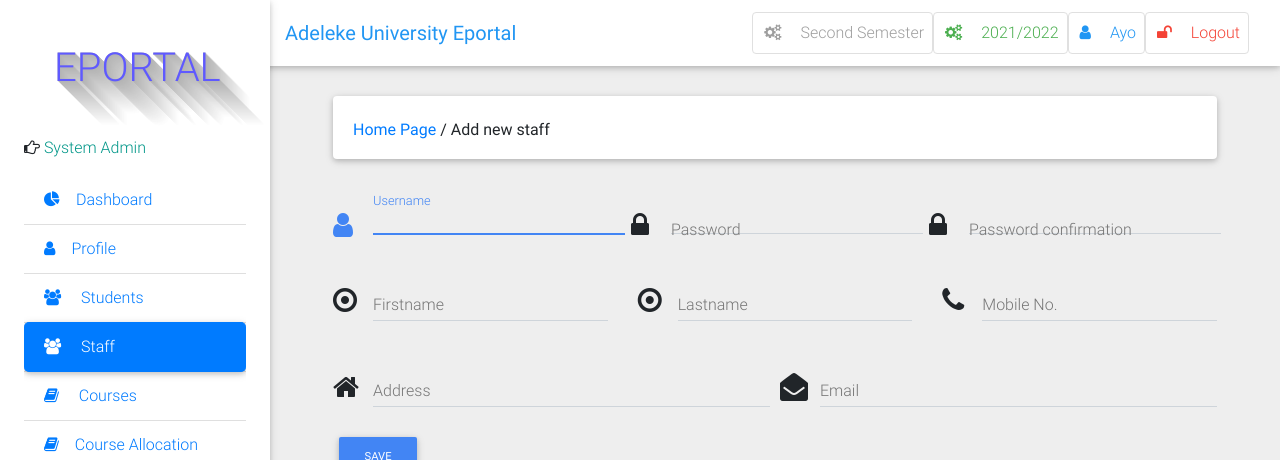
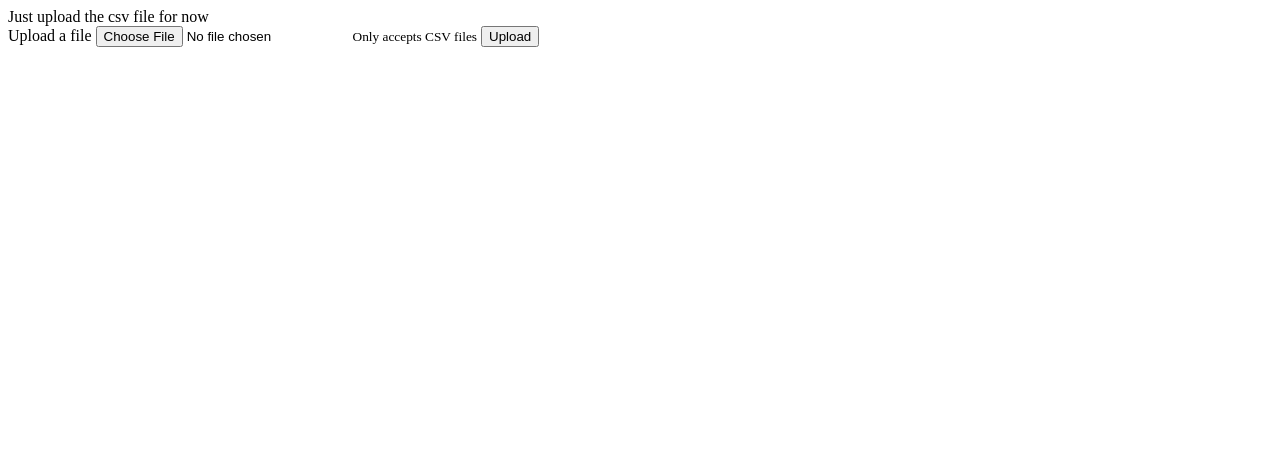
Before and after one commit to onamade/eportal-1, a Django app: page /staff/add/new/ in a window 1280 px wide. Shown: the top 460 px of the page. Run offline with Django 3.2, Linux system fonts and the light colour scheme; a user stored in the database is signed in; data comes from the database, SQL or seed files in the repository; both versions use the stored data as it was after the commit; some libraries are stand-ins or nearby versions.

Commit message:
addressed #8

```diff
--- a/result/templates/base.html
+++ b/result/templates/base.html
@@ -1,4 +1,4 @@
-{% load static %}
+{% load static %
 <!DOCTYPE html>
 <html lang="en">
     <head>
@@ -15,9 +15,9 @@
         <!-- Your custom styles (optional) -->
         <link href="{% static 'css/style.css' %}" rel="stylesheet">
 
-        <link rel="apple-touch-icon" sizes="180x180" href="{% static 'icons/apple-touch-icon.png' %}">
-        <link rel="icon" type="image/png" sizes="32x32" href="{% static 'icons/favicon-32x32.png' %}">
-        <link rel="icon" type="image/png" sizes="16x16" href="{% static 'icons/favicon-16x16.png' %}">
+        <link rel="apple-touch-icon" sizes="180x180" href="{% static 'icons/au.png' %}">
+        <link rel="icon" type="image/png" sizes="32x32" href="{% static 'icons/au.png' %}">
+        <link rel="icon" type="image/png" sizes="16x16" href="{% static 'icons/au.png' %}">
         <link rel="manifest" href="{% static 'icons/site.webmanifest' %}">
         <link rel="mask-icon" href="{% static 'icons/safari-pinned-tab.svg' %}" color="#5bbad5">
         <meta name="msapplication-TileColor" content="#2b5797">
--- a/result/templates/registration/add_staff.html
+++ b/result/templates/registration/add_staff.html
@@ -1,137 +1,29 @@
-{% extends 'base.html' %}
-
-{% load crispy_forms_tags %}
-{% block title %} Add New Staff | Eportal {% endblock title %}
-
-{% block side_bar %}
-    {% include 'partial_active_element.html' with active='staff' %}
-{% endblock side_bar %}
-
-{% block content %}
-<div class="container-fluid mt-5">
-        {% if messages %}
+<!DOCTYPE html>
+<html lang="en">
+<head>
+    <meta charset="UTF-8">
+    <title>Title</title>
+</head>
+<body>
+    {% if messages %}
         {% for message in messages %}
-          <div class="alert alert-success alert-dismissable">
-            <button type="button" class="close" data-dismiss="alert" aria-hidden="true">&times;</button>
-            {{ message }}
-          </div>
+            <div>
+                    <!-- | means OR operator-->
+                <strong>{{message|safe}}</strong>
+            </div>
         {% endfor %}
-      {% endif %}
-  <div class="card mb-4 wow fadeIn">
-    <div class="card-body d-sm-flex justify-content-between">
-      <h6 class="mb-2 mb-sm-0 pt-1">
-        <a href="/">Home Page</a>
-         <span>/</span>
-         <span>Add new {{ user_type }}</span>
-        </h6>
-    </div>
-  </div>
-<!-- Extended material form grid -->
-<form method="post">{% csrf_token %}
-  <!-- Grid row -->
-  <div class="form-row">
-    <!-- Grid column -->
-    <div class="col-md-4">
-      <!-- Material input -->
-      <div class="md-form form-group">
-        <i class="fa fa-user prefix"></i>
-        {{ form.username }}
-        <label for="inputEmail4MD">{{ form.username.label }}</label>
-        {{ form.username.errors }}
-      </div>
-    </div>
-    <!-- Grid column -->
-
-    <!-- Grid column -->
-    <div class="col-md-4">
-      <!-- Material input -->
-      <div class="md-form form-group">
-        <i class="fa fa-lock prefix"></i>
-        {{ form.password1 }}
-        <label for="inputPassword4MD">{{ form.password1.label }}</label>
-        {{ form.password1.errors }}
-      </div>
-    </div>
-    <!-- Grid column -->
-
-        <!-- Grid column -->
-    <div class="col-md-4">
-      <!-- Material input -->
-      <div class="md-form form-group">
-        <i class="fa fa-lock prefix"></i>
-        {{ form.password2 }}
-        <label for="inputPassword4MD">{{ form.password2.label }}</label>
-        {{ form.password2.errors }}
-      </div>
-    </div>
-    <!-- Grid column -->
-  </div>
-  <!-- Grid row -->
-
-  <!-- Grid row -->
-  <div class="row">
-    <!-- Grid column -->
-        <div class="col-md-4">
-      <!-- Material input -->
-      <div class="md-form form-group">
-        <i class="fa fa-dot-circle-o prefix"></i>
-       {{ form.firstname }}
-        <label for="inputCityMD">{{ form.firstname.label }}</label>
-        {{ form.firstname.errors }}
-      </div>
-    </div>
-    <!-- Grid column -->
-
-    <!-- Grid column -->
-    <div class="col-md-4">
-      <!-- Material input -->
-      <div class="md-form form-group">
-        <i class="fa fa-dot-circle-o prefix"></i>
-        {{ form.lastname }}
-        <label for="inputZipMD">{{ form.lastname.label }}</label>
-        {{ form.lastname.errors }}
-      </div>
-    </div>
-
-    <div class="col-md-4">
-      <!-- Material input -->
-      <div class="md-form form-group">
-        <i class="fa fa-phone prefix"></i>
-       {{ form.phone }}
-        <label for="inputCityMD">{{ form.phone.label }}</label>
-        {{ form.phone.errors }}
-      </div>
-    </div>
-  </div>
-  <!-- Grid row -->
-
-  <!-- Grid row -->
-  <div class="form-row">
-    <!-- Grid column -->
-
-    <div class="col-md-6">
-      <!-- Material input -->
-      <div class="md-form form-group">
-        <i class="fa fa-home prefix"></i>
-        {{ form.address }}
-        <label for="student_address">{{ form.address.label }}</label>
-        {{ form.address.errors }}
-      </div>
-    </div>
-    <!-- Grid column -->
-
-    <!-- Grid column -->
-    <div class="col-md-6">
-      <!-- Material input -->
-      <div class="md-form form-group">
-        <i class="fa fa-envelope-open prefix"></i>
-        {{ form.email }}
-        <label for="student_email">{{ form.email.label }}</label>
-        {{ form.email.errors }}
-      </div>
-    </div>
-  </div>
-  <button type="submit" class="btn btn-primary btn-md">Save</button>
-</form>
-</div>
-{% endblock %}
+    {% else %}
+    {{order}}
+    <form action="" method="POST" enctype="multipart/form-data">
+        {% csrf_token %}
+        <label for="file1"> Upload a file</label>
+        <input type="file" id="file1" name="file">
+        <small>Only accepts CSV files</small>
+        <button type="submit">Upload</button>
+    </form>
+    {% endif %}
+    {% comment %} {% for profile in profiles %}
+    {{profile.name}}
+    {% endfor %} {% endcomment %}
+</body>
+</html>
--- a/result/urls.py
+++ b/result/urls.py
@@ -1,46 +1,76 @@
 from django.urls import path
-from .import views
+from . import views
 
 urlpatterns = [
-	path('', views.home, name="home"),
-	path('register/', views.register, name="register"),
-	path('score/', views.add_score, name='add_score'),
-	path('score/<int:id>/', views.add_score_for, name='add_score_for'),
-	path('profile/', views.profile, name='profile'),
-	path('profile/view/<int:id>/', views.user_profile, name='user_profile'),
-	path('profile/edit/', views.profile_update, name='edit_profile'),
-	path('staff/', views.staff_list, name="staff_list"),
-	path('staff/add/new/', views.StaffAddView.as_view(), name="add_new_staff"),
-	path('staff/edit/<int:pk>/', views.edit_staff, name="edit_staff"),
-	path('staff/delete/<int:pk>/', views.delete_staff, name="delete_staff"),
-	path('courses/', views.course_list, name="course_list"),
-	path('courses/add/new', views.CourseAddView.as_view(), name="add_new_course"),
-	path('course/delete/<int:pk>/', views.delete_course, name="delete_course"),
-	path('course/edit/<int:pk>/', views.course_edit, name="course_edit"),
-	path('students/', views.student_list, name="student_list"),
-	path('student/add/new/', views.StudentAddView, name="add_new_student"),
-	path('student/delete/<int:pk>/', views.delete_student, name="delete_student"),
-	path('student/edit/<int:pk>/', views.edit_student, name="edit_student"),
-	path('session/', views.session_list_view, name="manage_session"),
-	path('session/add/new', views.session_add_view, name="create_new_session"),
-	path('session/edit/<int:pk>/', views.session_update_view, name="edit_session"),
-	path('session/delete/<int:pk>/', views.session_delete_view, name="delete_session"),
-	path('semester/', views.semester_list_view, name="manage_semester"),
-	path('semester/add/new', views.semester_add_view, name="create_new_semester"),
-	path('semester/edit/<int:pk>/', views.semester_update_view, name="edit_semester"),
-	path('semester/delete/<int:pk>/', views.semester_delete_view, name="delete_semester"),
-	path('result/', views.view_result, name="view_results"),
-	path('password/', views.change_password, name='change_password'),
-	path('course/assign/', views.CourseAllocationView.as_view(), name='course_allocation'),
-	path('course/registration/', views.course_registration, name='course_registration'),
-	path('course/drop/', views.course_drop, name='course_drop'),
-	path('course/allocated/', views.course_allocation_view, name='course_allocation_view'),
-	path('course/deallocate/<int:pk>/', views.withheld_course, name='withheld_course'),
-	path('students/carry-over-list/', views.carry_over, name='carry_over'),
-	path('students/repeat-list/', views.repeat_list, name='repeat_list'),
-	path('students/1st_class_list/', views.first_class_list, name='first_class_list'),
-	path('result/print/<int:id>/', views.result_sheet_pdf_view, name='result_sheet_pdf_view'),
-	path('registration/form/', views.course_registration_form, name='course_registration_form'),
-	path('api/data/', views.get_chart, name='chart'),
-	path('coursepdf/', views.course_registration_pdf, name='course_registration_pdf'),
+    path('', views.home, name="home"),
+    path('register/', views.register, name="register"),
+    path('score/', views.add_score, name='add_score'),
+    path('score/<int:id>/', views.add_score_for, name='add_score_for'),
+    path('profile/', views.profile, name='profile'),
+    path('profile/view/<int:id>/', views.user_profile, name='user_profile'),
+    path('profile/edit/', views.profile_update, name='edit_profile'),
+    path('staff/', views.staff_list, name="staff_list"),
+    path('staff/add/new/', views.StaffAddView, name="add_new_staff"),
+    path('staff/edit/<int:pk>/', views.edit_staff, name="edit_staff"),
+    path('staff/delete/<int:pk>/', views.delete_staff, name="delete_staff"),
+    path('courses/', views.course_list, name="course_list"),
+    path('courses/add/new',
+         views.CourseAddView.as_view(),
+         name="add_new_course"),
+    path('course/delete/<int:pk>/', views.delete_course, name="delete_course"),
+    path('course/edit/<int:pk>/', views.course_edit, name="course_edit"),
+    path('students/', views.student_list, name="student_list"),
+    path('student/add/new/', views.StudentAddView, name="add_new_student"),
+    path('student/delete/<int:pk>/',
+         views.delete_student,
+         name="delete_student"),
+    path('student/edit/<int:pk>/', views.edit_student, name="edit_student"),
+    path('session/', views.session_list_view, name="manage_session"),
+    path('session/add/new', views.session_add_view, name="create_new_session"),
+    path('session/edit/<int:pk>/',
+         views.session_update_view,
+         name="edit_session"),
+    path('session/delete/<int:pk>/',
+         views.session_delete_view,
+         name="delete_session"),
+    path('semester/', views.semester_list_view, name="manage_semester"),
+    path('semester/add/new',
+         views.semester_add_view,
+         name="create_new_semester"),
+    path('semester/edit/<int:pk>/',
+         views.semester_update_view,
+         name="edit_semester"),
+    path('semester/delete/<int:pk>/',
+         views.semester_delete_view,
+         name="delete_semester"),
+    path('result/', views.view_result, name="view_results"),
+    path('password/', views.change_password, name='change_password'),
+    path('course/assign/',
+         views.CourseAllocationView.as_view(),
+         name='course_allocation'),
+    path('course/registration/',
+         views.course_registration,
+         name='course_registration'),
+    path('course/drop/', views.course_drop, name='course_drop'),
+    path('course/allocated/',
+         views.course_allocation_view,
+         name='course_allocation_view'),
+    path('course/deallocate/<int:pk>/',
+         views.withheld_course,
+         name='withheld_course'),
+    path('students/carry-over-list/', views.carry_over, name='carry_over'),
+    path('students/repeat-list/', views.repeat_list, name='repeat_list'),
+    path('students/1st_class_list/',
+         views.first_class_list,
+         name='first_class_list'),
+    path('result/print/<int:id>/',
+         views.result_sheet_pdf_view,
+         name='result_sheet_pdf_view'),
+    path('registration/form/',
+         views.course_registration_form,
+         name='course_registration_form'),
+    path('api/data/', views.get_chart, name='chart'),
+    path('coursepdf/',
+         views.course_registration_pdf,
+         name='course_registration_pdf'),
 ]
--- a/result/views.py
+++ b/result/views.py
@@ -422,19 +422,64 @@ def semester_delete_view(request, pk):
     return redirect('manage_semester')
 
 
-@method_decorator([login_required, lecturer_required], name='dispatch')
-class StaffAddView(CreateView):
-    model = User
-    form_class = StaffAddForm
-    template_name = 'registration/add_staff.html'
+# @method_decorator([login_required, lecturer_required], name='dispatch')
+@login_required
+@lecturer_required
+def StaffAddView(request):
+    """A function that add lecturer details to the database from a CSV file
 
-    def get_context_data(self, **kwargs):
-        kwargs['user_type'] = 'staff'
-        return super().get_context_data(**kwargs)
+    Args:
+        request ([type]): [description]
+    """
+    # model = User
+    # form_class = StaffAddForm
+    # template_name = 'registration/add_staff.html'
 
-    def form_valid(self, form):
-        user = form.save()
-        return redirect('staff_list')
+    # def get_context_data(self, **kwargs):
+    #     kwargs['user_type'] = 'staff'
+    #     return super().get_context_data(**kwargs)
+
+    # def form_valid(self, form):
+    #     user = form.save()
+    #     return redirect('staff_list')
+    template = "registration/add_staff.html"
+    Users = get_user_model()
+
+    # setup a stream which is when we loop through each line we are
+    # to handle a data in a stream
+    prompt = {'order': 'Just upload the csv file for now'}
+    if request.method == "GET":
+        return render(request, template, prompt)
+    csv_file = request.FILES['file']
+
+    # is it really a csv file??
+    if not csv_file.name.endswith('.csv'):
+        messages.error(request, "This is not a CSV file")
+
+    data_set = csv_file.read().decode('UTF-8')
+    # setup a stream which is when we loop through each line,
+    # and handle each student data in the stream.
+    io_string = io.StringIO(data_set)
+    next(io_string)
+    for column in csv.reader(io_string, delimiter=',', quotechar="|"):
+        _, lecturer_details = Users.objects.update_or_create(
+            password=make_password(column[0]),
+            last_login="2020-05-01 05:51:42.521991",
+            is_superuser="0",
+            username=column[1],
+            first_name=column[2],
+            last_name=column[3],
+            is_staff="0",
+            is_active="1",
+            date_joined="2020-05-01 05:51:42",
+            is_student="0",
+            is_lecturer="1",
+            phone=column[4],
+            address=column[5],
+            picture=None,
+            email=column[6])
+    context = {}
+    return render(request, template, context)
 
 
 @login_required
@@ -495,12 +540,12 @@ def StudentAddView(request):
         messages.error(request, "This is not a CSV file")
 
     data_set = csv_file.read().decode('UTF-8')
-    # setup a stream which is when we loop through each line we are
-    # to handle a data in a stream
+    # setup a stream which is when we loop through each line,
+    # and handle each student data in the stream.
     io_string = io.StringIO(data_set)
     next(io_string)
     for column in csv.reader(io_string, delimiter=',', quotechar="|"):
-        _, created = Users.objects.update_or_create(
+        _, student_details = Users.objects.update_or_create(
             password=make_password(column[0]),
             last_login="2020-05-01 05:51:42.521991",
             is_superuser="0",
@@ -516,6 +561,11 @@ def StudentAddView(request):
             address=column[5],
             picture=None,
             email=column[6])
+        _, student_profile = Student.objects.update_or_create(
+            user= User.objects.get(username=column[1]),
+            id_number=column[7],
+            level=column[8]
+        )
     context = {}
     return render(request, template, context)
 
```
Also changed, not shown: result/templates/registration/add_staff copy.html (added, +137 -0 lines), db.sqlite3, result/static/icons/android-chrome-144x144.png (deleted), result/static/icons/apple-touch-icon.png (deleted), result/static/icons/au.png (added), result/static/icons/favicon-16x16.png (deleted), result/static/icons/favicon-32x32.png (deleted), result/static/icons/favicon.ico (deleted), result/static/icons/mstile-150x150.png (deleted), result/static/icons/site.webmanifest.
